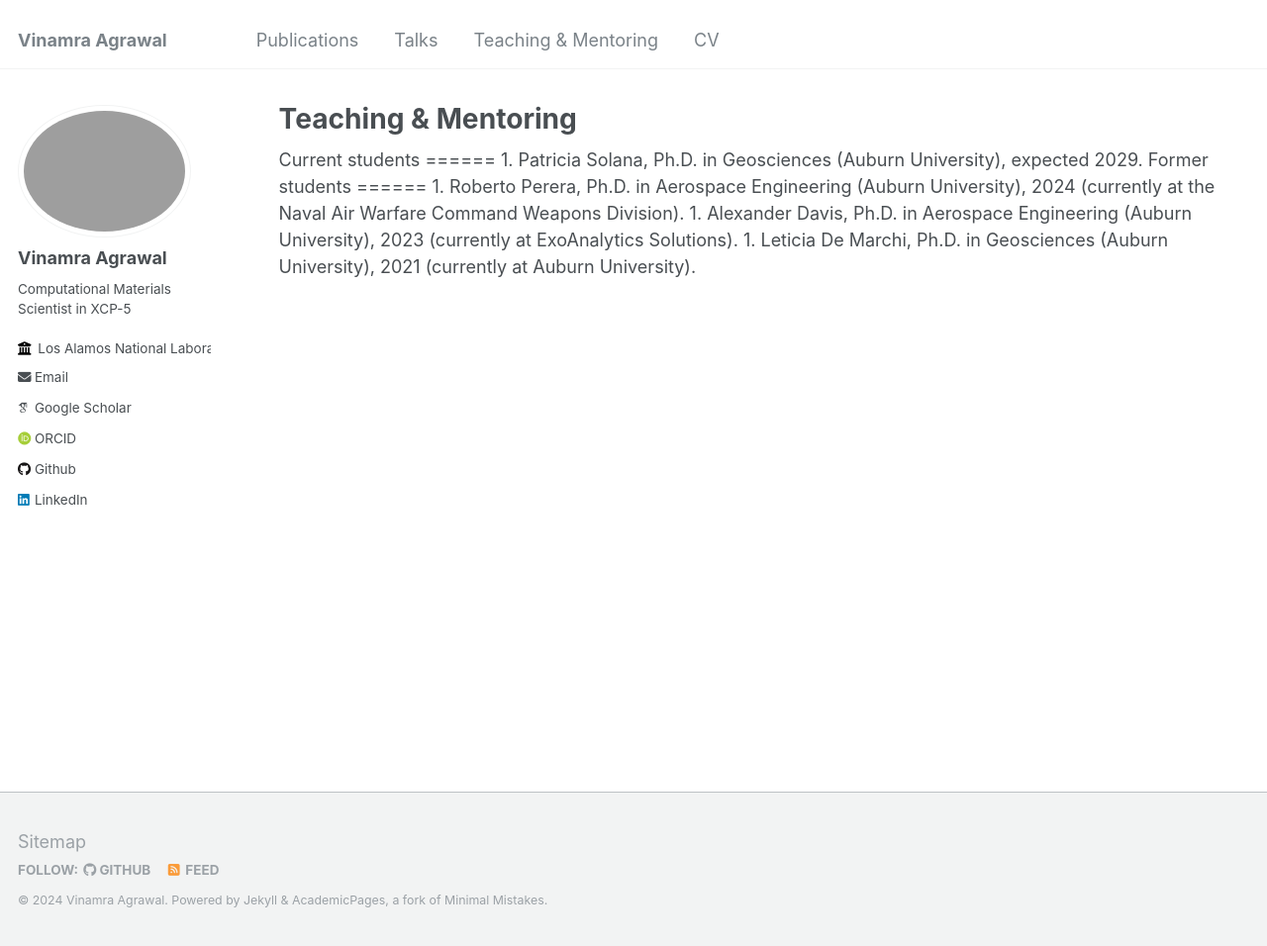
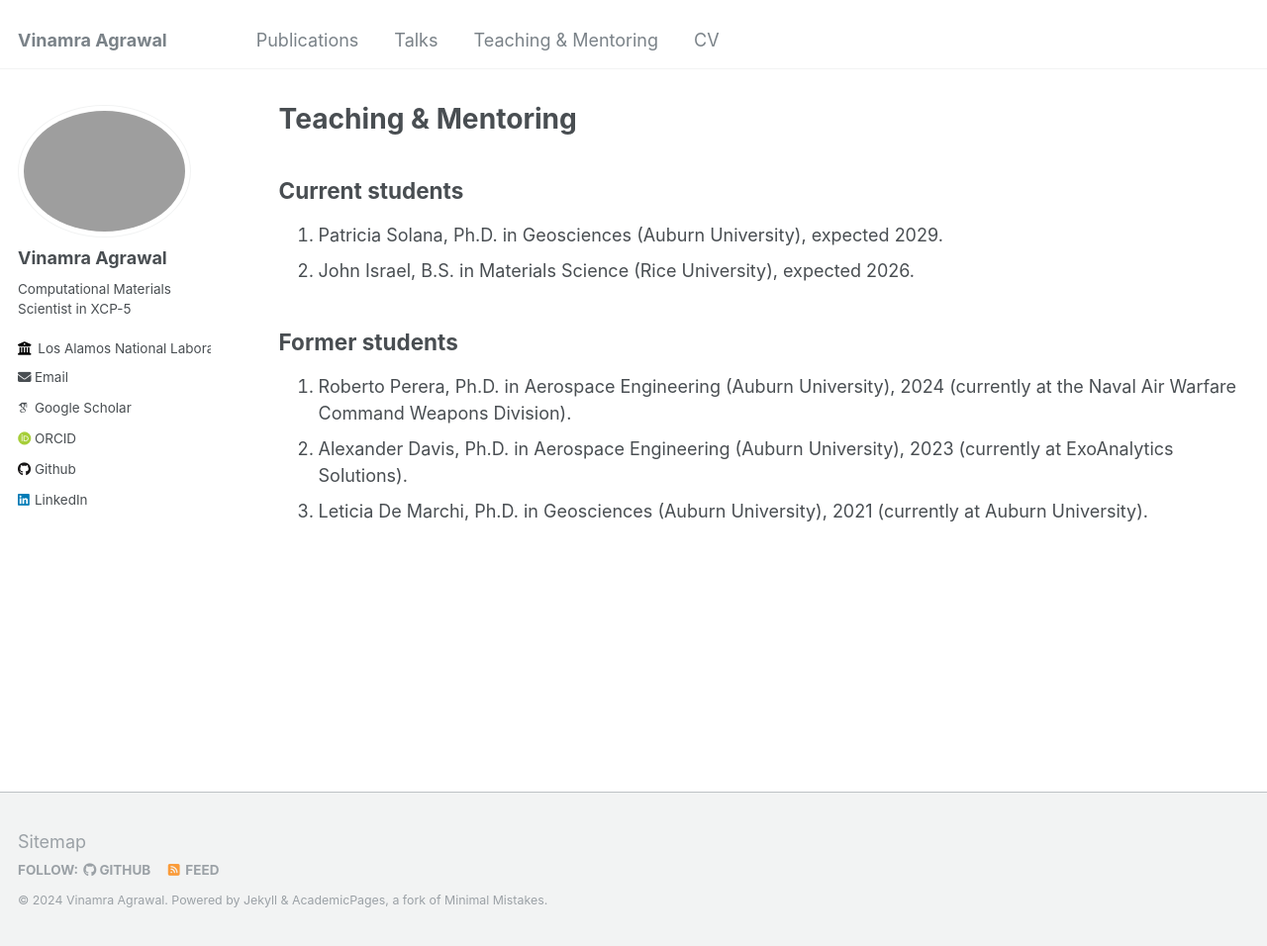
Before and after one commit to vinagr/vinagr.github.io, a Jekyll site: the page built from _pages/teaching.html, in a window 1280 px wide and 956 px high. Shown: the whole window at 99% size. Built offline with Jekyll 4.4.1, drawn with Linux system fonts in a browser that asks for light colours; some web fonts are replaced.

Commit message:
editing welcome page

```diff
--- a/_pages/teaching.html
+++ b/_pages/teaching.html
@@ -5,16 +5,18 @@ permalink: /teaching/
 author_profile: true
 ---
 
-Current students
-======
-1. Patricia Solana, Ph.D. in Geosciences (Auburn University), expected 2029.
+<h2>Current students</h2>
+<ol>
+  <li>Patricia Solana, Ph.D. in Geosciences (Auburn University), expected 2029.</li>
+  <li>John Israel, B.S. in Materials Science (Rice University), expected 2026.</li>
+</ol>
 
-Former students
-======
-1. Roberto Perera, Ph.D. in Aerospace Engineering (Auburn University), 2024 (currently at the Naval Air Warfare Command Weapons Division).
-1. Alexander Davis, Ph.D. in Aerospace Engineering (Auburn University), 2023 (currently at ExoAnalytics Solutions).
-1. Leticia De Marchi, Ph.D. in Geosciences (Auburn University), 2021 (currently at Auburn University).
-
+<h2>Former students</h2>
+<ol>
+  <li>Roberto Perera, Ph.D. in Aerospace Engineering (Auburn University), 2024 (currently at the Naval Air Warfare Command Weapons Division).</li>
+  <li>Alexander Davis, Ph.D. in Aerospace Engineering (Auburn University), 2023 (currently at ExoAnalytics Solutions).</li>
+  <li>Leticia De Marchi, Ph.D. in Geosciences (Auburn University), 2021 (currently at Auburn University).</li>
+</ol>
 
 <!-- {% include base_path %}
 
```
